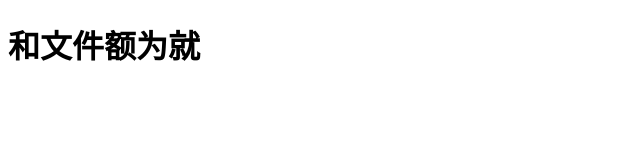
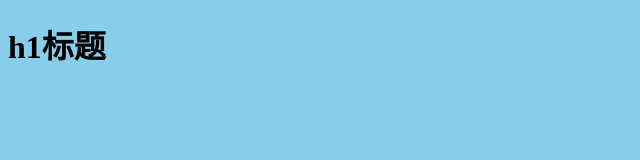
Before and after one commit to Yudouya/projicet_01, a plain HTML site: page index.html in a window 1280 px wide. Shown: the whole page, without its empty margins (0-640 px from the left). Drawn offline with Linux system fonts and the light colour scheme.

Commit message:
修改了index.css跳过了暂存区

```diff
--- a/index.css
+++ b/index.css
@@ -0,0 +1,3 @@
+html {
+    background-color: skyblue;
+}
--- a/index.html
+++ b/index.html
@@ -10,7 +10,7 @@
 </head>
 
 <body>
-    <h1>和文件额为就</h1>
+    <h1>h1标题</h1>
 
     <script src="./index.js"></script>
 </body>
```
